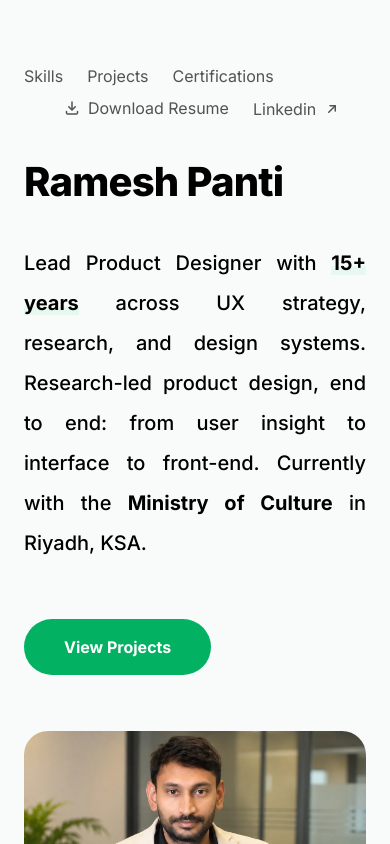
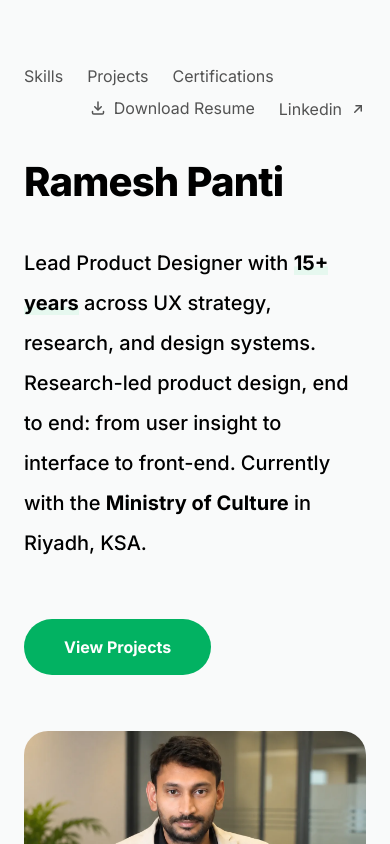
Before and after one commit to superintel04/kipe, a React (Vite) app: page / in a window 390 px wide. Shown: the top 844 px of the page. Built offline with nearby package versions, Linux system fonts and the light colour scheme.

Commit message:
Left-align the hero tagline; push the nav actions right on mobile

```diff
--- a/src/components/Hero.tsx
+++ b/src/components/Hero.tsx
@@ -52,7 +52,7 @@ export default function Hero() {
         </Reveal>
 
         <Reveal delay={140}>
-          <p className="mt-10 text-h4 leading-10 font-medium text-justify">
+          <p className="mt-10 text-h4 leading-10 font-medium text-pretty">
             <RichText segments={profile.tagline} />
           </p>
         </Reveal>
--- a/src/components/Nav.tsx
+++ b/src/components/Nav.tsx
@@ -93,9 +93,12 @@ export default function Nav() {
         </li>
 
         {/* The two actions sit apart from the section jumps. Spacing rather
-            than a rule, and `ms-` so the gap moves to the other side in
-            Arabic; 120px only once there is room for it. */}
-        <li className="ms-10 pe-6 lg:ms-[120px] md:pe-9">
+            than a rule, and `ms-` throughout so the separation moves to the
+            other side in Arabic. On a phone the bar wraps, so `ms-auto` eats
+            the free space and pushes these two to the trailing edge of their
+            own line; from `md` it goes back to a fixed gap, and 120px once
+            there is room for it. */}
+        <li className="ms-auto pe-6 lg:ms-[120px] md:ms-10 md:pe-9">
           {/* `download` names the saved file; the asset itself is fingerprinted
               by Vite, so its URL is not a readable filename. */}
           <a
```
